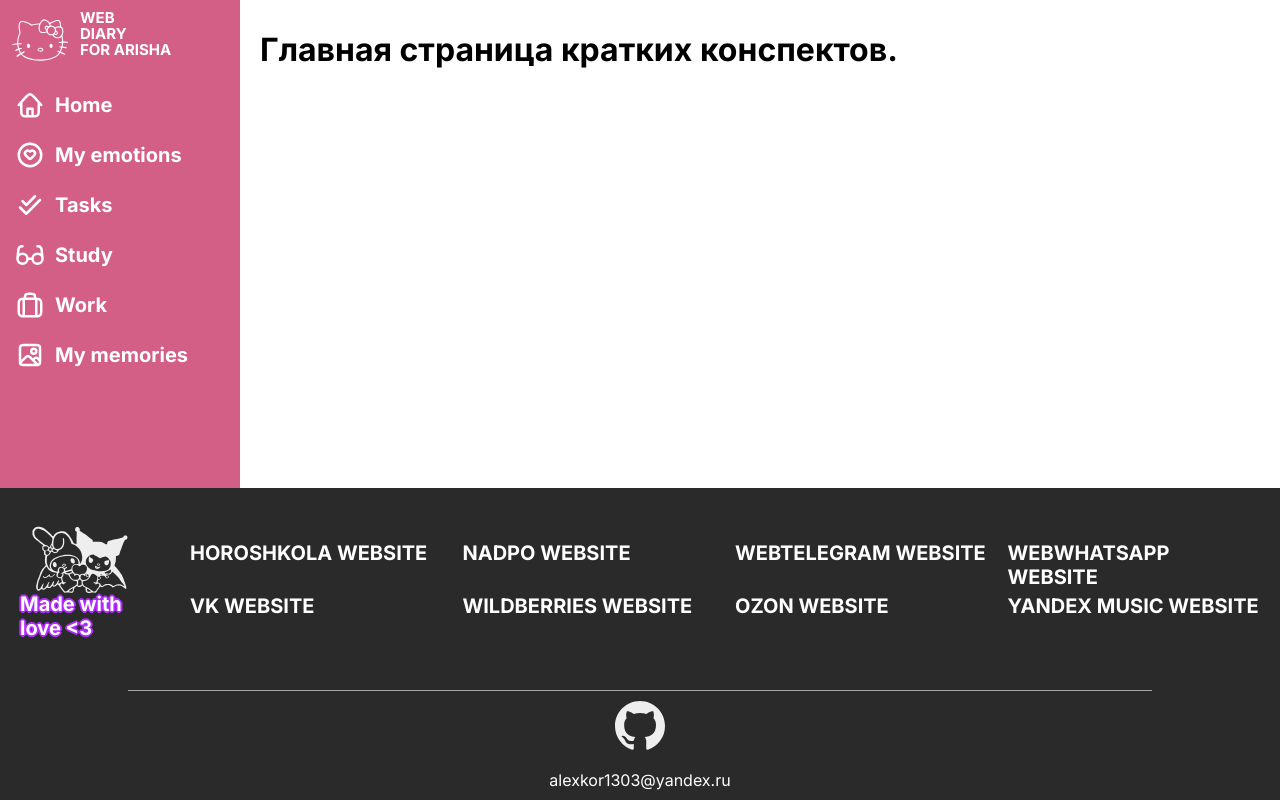
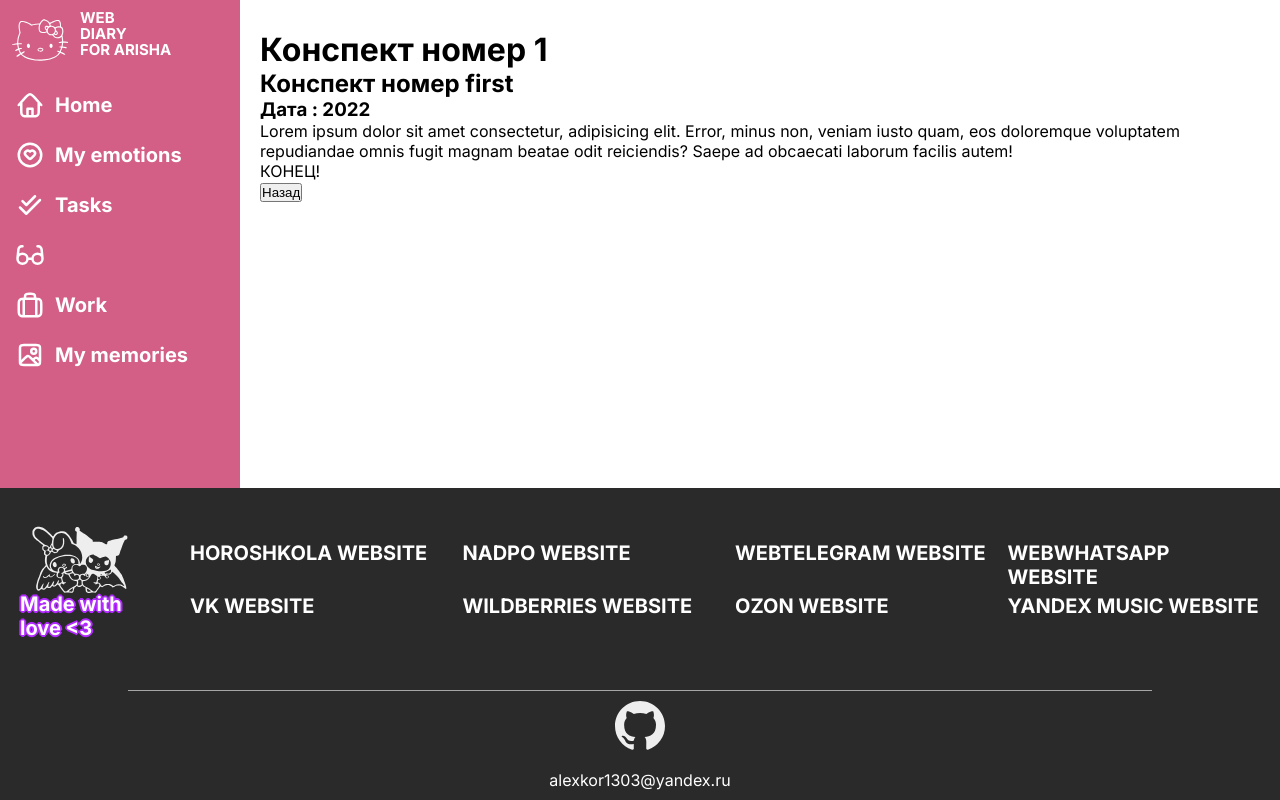
Before and after one commit to alexkor1303/WEB-DIARY, a Next.js app: page /study/1 in a window 1280 px wide. Built offline with nearby package versions, Linux system fonts and the light colour scheme.

Commit message:
add:sidebar animation + study dynamic routes

```diff
--- a/src/app/components/Layout/Sidebar/Sidebar.module.scss
+++ b/src/app/components/Layout/Sidebar/Sidebar.module.scss
@@ -1,3 +1,11 @@
+@keyframes show {
+  0% {
+    opacity: 0;
+  }
+  100% {
+    opacity: 100;
+  }
+}
 .wrapper {
   background-color: rgb(212, 95, 134);
   padding: 10px;
@@ -42,7 +50,18 @@
     }
   }
 }
-.activeLink {
-  color: #eee;
-  background-color: white;
+.activePage {
+  a {
+    background-color: white;
+    padding: 2px 10px;
+    border: 2px solid pink;
+    color: var(--pink);
+    border-radius: 25px;
+    font-size: 23px;
+    opacity: 0;
+    transition: 0.5s;
+    animation: show 0.5s 1;
+    animation-fill-mode: forwards;
+    animation-delay: 0ms;
+  }
 }
--- a/src/app/components/Layout/Sidebar/Sidebar.tsx
+++ b/src/app/components/Layout/Sidebar/Sidebar.tsx
@@ -1,14 +1,16 @@
+"use client";
 import { FunctionComponent } from "react";
 import ListData from "./SidebarList";
 import style from "./Sidebar.module.scss";
 import cn from "classnames";
 import Image from "next/image";
-
+import { usePathname } from "next/navigation";
 interface Props {
   layoutStyle: string;
 }
 
 export const Sidebar: FunctionComponent<Props> = ({ layoutStyle }) => {
+  const pathName = usePathname();
   return (
     <div className={cn(layoutStyle, style.wrapper)}>
       <div className={style.sidebarWrapper}>
@@ -29,8 +31,9 @@ export const Sidebar: FunctionComponent<Props> = ({ layoutStyle }) => {
         </div>
         <ul className={cn(style.sidebarlist)}>
           {ListData.map((listElem, i) => {
+            const isActive = pathName[1] === listElem.link[1]; //garbage code
             return (
-              <li key={i}>
+              <li key={i} className={isActive ? cn(style.activePage) : ""}>
                 <Image
                   src={listElem.icon}
                   width={30}
--- a/src/app/emonotes/page.tsx
+++ b/src/app/emonotes/page.tsx
@@ -1,6 +1,6 @@
 "use client";
 import { useState } from "react";
-import { Block, Button, Htag, ModalWindow } from "../components/index";
+import { Block, Button, Htag, ModalWindow } from "../../app/components/index";
 import style from "./emonotes.module.scss";
 
 export default function Emotional() {
--- a/src/app/layout.tsx
+++ b/src/app/layout.tsx
@@ -5,8 +5,11 @@ import { Header, Sidebar, Footer } from "./components/Layout/index";
 const inter = Inter({ subsets: ["latin"] });
 
 export const metadata: Metadata = {
-  title: "Create Next App",
-  description: "Generated by create next app",
+  title: {
+    default: "Arisha's Diary",
+    template: "%s | section",
+  },
+  description: "Generated for personal use",
 };
 
 export default function RootLayout({
--- a/src/app/study/[...summary]/page.tsx
+++ /dev/null
@@ -1,13 +0,0 @@
-export default function Summary({
-  params,
-}: {
-  params: {
-    summary: string[];
-  };
-}) {
-  if (params.summary.length > 1) {
-    return <h1>Конспект урока {params.summary[1]}</h1>;
-  } else {
-    return <h1>Главная страница кратких конспектов.</h1>;
-  }
-}
--- /dev/null
+++ b/src/app/study/[summary]/page.tsx
@@ -0,0 +1,44 @@
+import { Metadata } from "next";
+import { summaryList } from "../summaryList";
+import Link from "next/link";
+export const generateMetadata = ({ params }: Props): Metadata => {
+  return {
+    title: {
+      absolute: `Конспект № ${params.summary}`,
+    },
+  };
+};
+interface Props {
+  params: {
+    summary: string;
+  };
+}
+export default function Summary({ params }: Props) {
+  const summaryNumber = +params.summary;
+  const selectedSummary = summaryList.find((item) => item.id === summaryNumber);
+  if (selectedSummary) {
+    return (
+      <div>
+        <h1>{`Конспект номер ${selectedSummary?.id}`}</h1>
+        <h2>{`Конспект номер ${selectedSummary?.theme}`}</h2>
+        <h3>{`Дата : ${selectedSummary?.date}`}</h3>
+        <div>
+          Lorem ipsum dolor sit amet consectetur, adipisicing elit. Error, minus
+          non, veniam iusto quam, eos doloremque voluptatem repudiandae omnis
+          fugit magnam beatae odit reiciendis? Saepe ad obcaecati laborum
+          facilis autem!
+          <p>КОНЕЦ!</p>
+        </div>
+        <button>
+          <Link href={`/study`}>Назад</Link>
+        </button>
+      </div>
+    );
+  } else {
+    return (
+      <div>
+        <h1>SUMMARY NOT FOUND</h1>
+      </div>
+    );
+  }
+}
--- /dev/null
+++ b/src/app/study/summaryList.ts
@@ -0,0 +1,6 @@
+export const summaryList = [
+  { id: 1, theme: "first", date: 2022 },
+  { id: 2, theme: "second", date: 2023 },
+  { id: 3, theme: "three", date: 2024 },
+  { id: 4, theme: "four", date: 2025 },
+];
```
Also changed, not shown: src/app/study/page.tsx (+17 -1 lines), src/app/memories/[memoriesId]/discription/[discriptionId]/page.tsx (renamed from src/app/memories/[memoriesId]/description/[descriptionId]/page.tsx).
